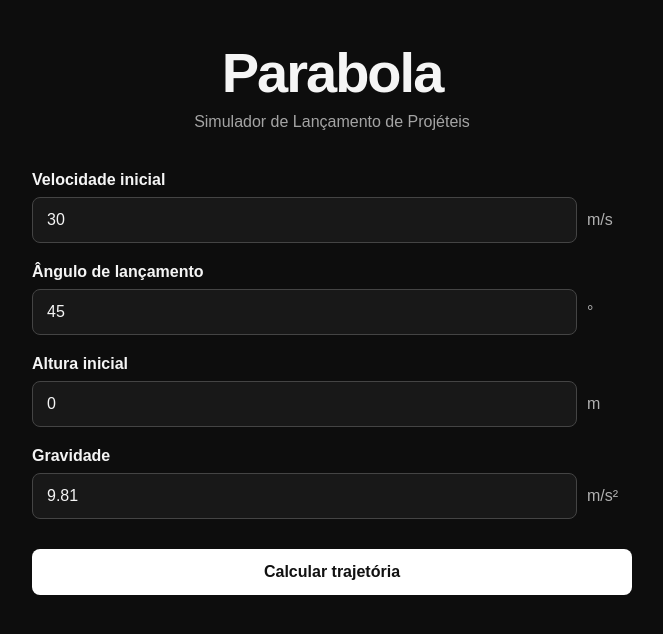
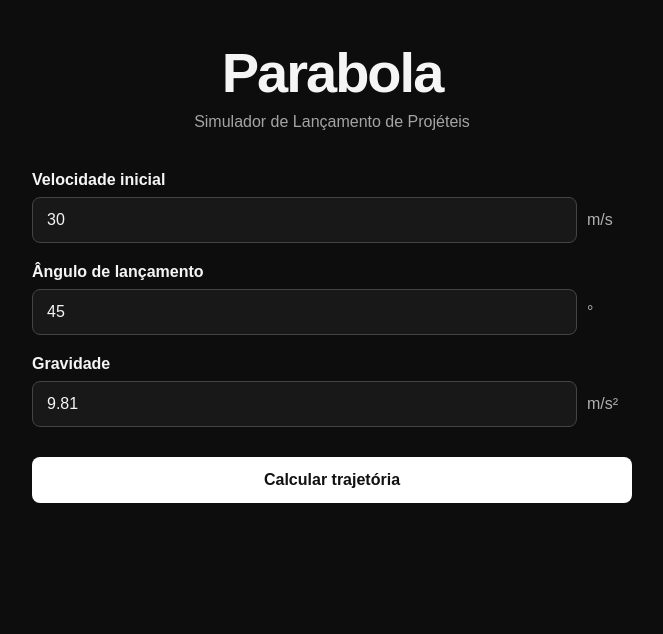
Before and after one commit to Dark-Ronin/parabola, a React (Vite) app: page / in a window 1280 px wide. Shown: the top 634 px of the page, without its empty margins (308-971 px from the left). Built offline with nearby package versions, Linux system fonts and the light colour scheme.

Commit message:
Initial commit

```diff
--- a/src/App.jsx
+++ b/src/App.jsx
@@ -68,14 +68,14 @@ function App() {
             max="90"
           />
 
-          <InputField
+          {/*<InputField
             id="height"
             label="Altura inicial"
             value={height}
             onChange={setHeight}
             unit="m"
             min="0"
-          />
+          />*/}
 
           <InputField
             id="gravity"
```
